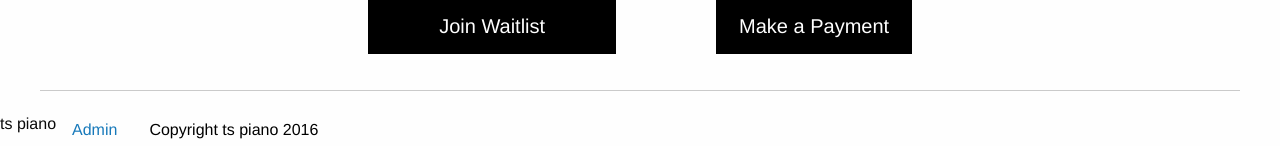
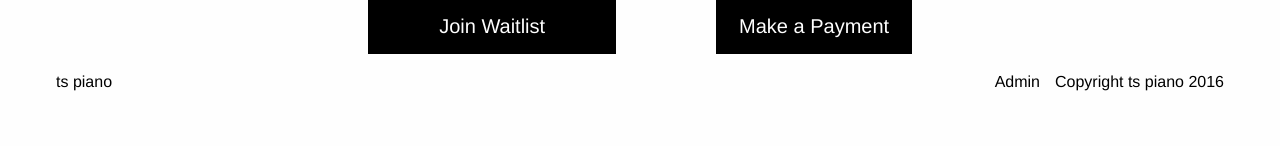
Before and after one commit to joshSummerhays/piano2, an Angular app: page / in a window 1280 px wide. Shown: the part 1860-2006 px from the top of the page. After the commit the page ends 1954 px from the top, so only its background shows below. Built offline with nearby package versions, Linux system fonts and the light colour scheme.

Commit message:
BUILD: footer changes

```diff
--- a/src/app/footer/footer.component.html
+++ b/src/app/footer/footer.component.html
@@ -1,12 +1,24 @@
-<div class="row column">
+<!--<div class="row column">
       <hr>
       <ul class="menu">
         <li routerLink="" class="logo-button">ts piano</li>
-        <!--<li><a href="#" class="footer-links">Home</a></li>-->
-        <!--<li><a href="#" class="footer-links">About</a></li>
-        <li><a href="#" class="footer-links">Contact</a></li>-->
+        <li><a href="#" class="footer-links">Home</a></li>
+        <li><a href="#" class="footer-links">About</a></li>
+        <li><a href="#" class="footer-links">Contact</a></li>
         <li><a routerLink="/admin" class="footer-links">Admin</a></li>
         <li><a class="footer-links footer-copyright">Copyright ts piano 2016</a></li>
-        <!--<li class="float-right">Copyright 2016</li>-->
+        <li class="float-right">Copyright</li>
       </ul>
+</div>-->
+
+<div class="footer-new">
+  <div class="footer-item footer-logo">
+    ts piano
+  </div>
+  <div class="footer-item footer-admin">
+    Admin
+  </div>
+  <div class="footer-item">
+    Copyright ts piano 2016
+  </div>
 </div>
--- a/src/assets/component-styles/_footer.scss
+++ b/src/assets/component-styles/_footer.scss
@@ -11,3 +11,24 @@
     color: $black;
     pointer-events: none;
 }
+
+.footer-new {
+    display: flex;
+    justify-content: flex-end;
+    margin: auto;
+    max-width: 73rem;
+    @media screen and (max-width: 1200px) {
+        margin-left: 17px;
+        margin-right: 17px;
+    }
+    .footer-logo {
+        left: 0;
+        position: absolute;
+    }
+    .footer-admin {
+        margin-right: 15px;
+    }
+    .footer-item {
+        color: $black;
+    }
+}
```
